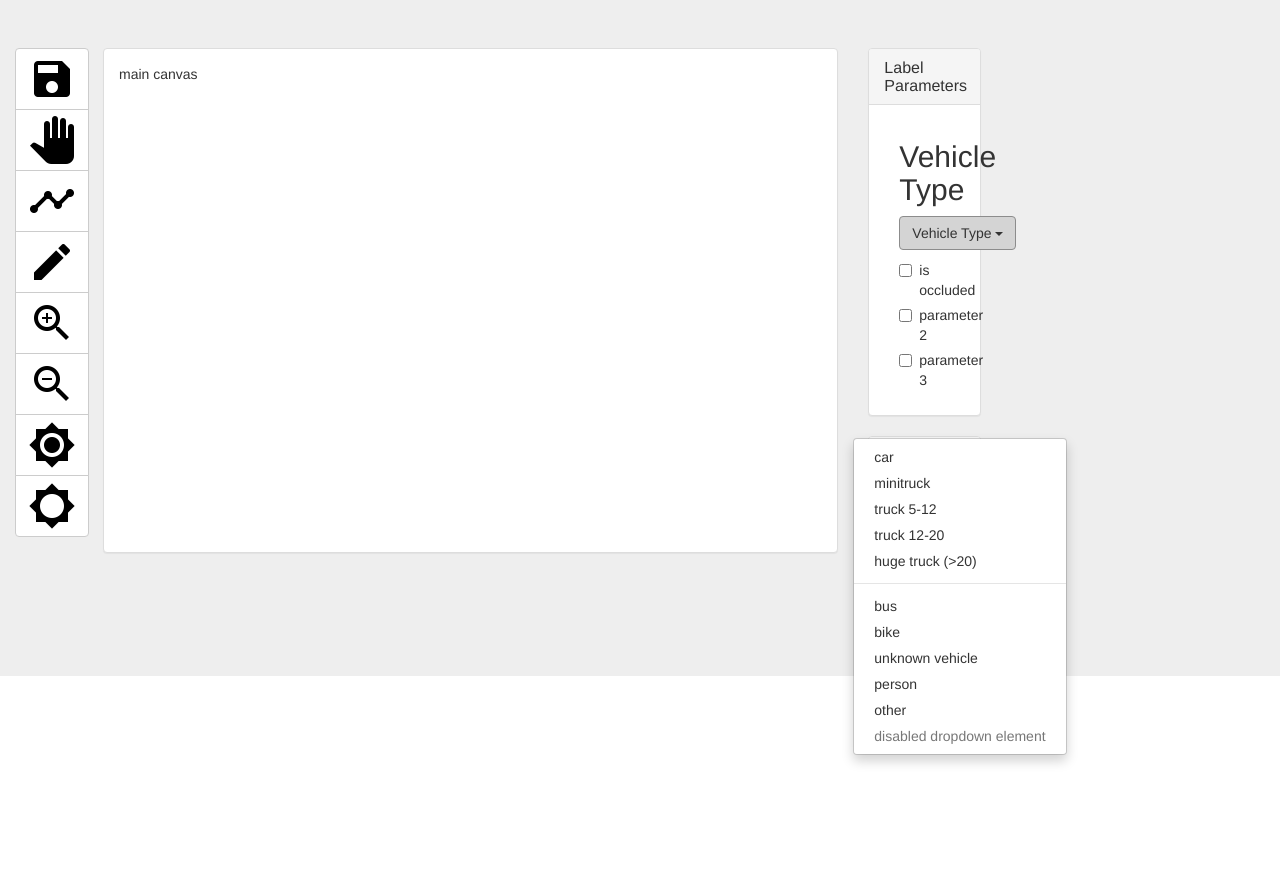
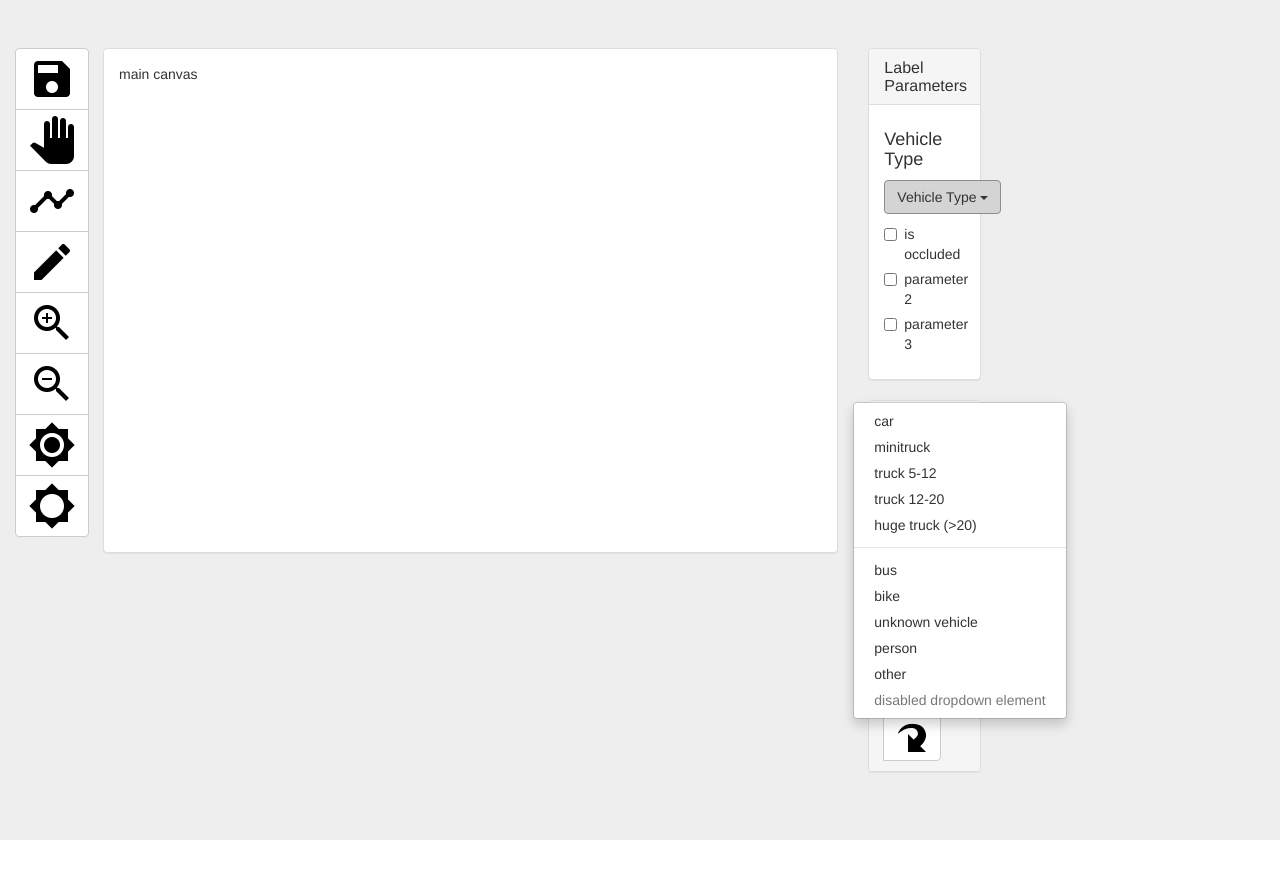
Before and after one commit to innosoft-pro/label-them, a plain HTML site: page front/main.html in a window 1280 px wide. Both pictures are taken after a click on the button "Vehicle Type". Before the commit the page ends 800 px from the top, so only its background shows below. Drawn offline with nearby package versions, Linux system fonts and the light colour scheme.

Commit message:
LT-101 Implemented GUI of history block

```diff
--- a/front/main.html
+++ b/front/main.html
@@ -37,9 +37,9 @@
                             <div class="btn-group-vertical" role="group" aria-label="...">
                                 <button class="btn btn-default save"><img src="img/save_button.png" width="48"/>
                                 </button>
-                                <button class="btn btn-default panTool"><img src="img/pan_tool_button.png" width="48"/>
+                                <button class="btn btn-default panTool"><img src="img/hand_tool_button.png" width="48"/>
                                 </button>
-                                <button class="btn btn-default selectLabel"><img src="img/select_label_button.png"
+                                <button class="btn btn-default selectLabel"><img src="img/polygon_tool_button.png"
                                                                                  width="48"/>
                                 </button>
                                 <button class="btn btn-default"><img src="img/edit_button.png" width="48"/></button>
@@ -73,9 +73,7 @@
                                 <h3 class="panel-title">Label Parameters</h3>
                             </div>
                             <div class="panel-body">
-
-                                <div class="container">
-                                    <h2>Vehicle Type</h2>
+                                    <h4>Vehicle Type</h4>
 
                                     <button class="btn btn-default dropdown-toggle" type="button"
                                             id="dropdownMenu-Classes"
@@ -84,29 +82,20 @@
                                         <span class="caret"></span>
                                     </button>
 
-                                    <ul class="dropdown-menu" role="menu" aria-labelledby="dropdownMenu-Classes">
-                                        <li role="presentation"><a role="menuitem" tabindex="-1" href="#">car</a></li>
-                                        <li role="presentation"><a role="menuitem" tabindex="-1" href="#">minitruck</a>
-                                        </li>
-                                        <li role="presentation"><a role="menuitem" tabindex="-1" href="#">truck 5-12</a>
-                                        </li>
-                                        <li role="presentation"><a role="menuitem" tabindex="-1" href="#">truck
-                                            12-20</a></li>
-                                        <li role="presentation"><a role="menuitem" tabindex="-1" href="#">huge truck
-                                            (>20)</a></li>
-                                        <li role="presentation" class="divider"></li>
-                                        <li role="presentation"><a role="menuitem" tabindex="-1" href="#">bus</a></li>
-                                        <li role="presentation"><a role="menuitem" tabindex="-1" href="#">bike</a></li>
-                                        <li role="presentation"><a role="menuitem" tabindex="-1" href="#">unknown
-                                            vehicle</a></li>
-                                        <li role="presentation"><a role="menuitem" tabindex="-1" href="#">person</a>
-                                        </li>
-                                        <li role="presentation"><a role="menuitem" tabindex="-1" href="#">other</a></li>
-                                        <li class="disabled"><a role="menuitem" tabindex="-1" href="#">disabled dropdown
-                                            element</a></li>
+                                    <ul class="dropdown-menu" aria-labelledby="dropdownMenu-Classes">
+                                        <li><a role="menuitem" tabindex="-1" href="#">car</a></li>
+                                        <li><a role="menuitem" tabindex="-1" href="#">minitruck</a></li>
+                                        <li><a role="menuitem" tabindex="-1" href="#">truck 5-12</a></li>
+                                        <li><a role="menuitem" tabindex="-1" href="#">truck 12-20</a></li>
+                                        <li><a role="menuitem" tabindex="-1" href="#">huge truck (>20)</a></li>
+                                        <li class="divider"></li>
+                                        <li><a role="menuitem" tabindex="-1" href="#">bus</a></li>
+                                        <li><a role="menuitem" tabindex="-1" href="#">bike</a></li>
+                                        <li><a role="menuitem" tabindex="-1" href="#">unknown vehicle</a></li>
+                                        <li><a role="menuitem" tabindex="-1" href="#">person</a></li>
+                                        <li><a role="menuitem" tabindex="-1" href="#">other</a></li>
+                                        <li class="disabled"><a role="menuitem" tabindex="-1" href="#">disabled dropdown element</a></li>
                                     </ul>
-                                </div>
-                                <div class="container">
 
                                     <form>
                                         <div class="checkbox">
@@ -119,7 +108,6 @@
                                             <label><input type="checkbox" value="">parameter 3</label>
                                         </div>
                                     </form>
-                                </div>
 
                             </div>
                         </div>
@@ -134,10 +122,55 @@
                             <div class="panel-heading">
                                 <h3 class="panel-title">History</h3>
                             </div>
-                            <div class="panel-body">
-                                history content
+                            <!-- Table -->
+                            <table class="table history-table">
+                                <tr>
+                                    <td>
+                                        <button class="btn btn-default panTool">
+                                            <img src="img/polygon_tool_button.png" width="24"/>
+                                        </button>
+                                    </td>
+                                    <td class="history-text-td">
+                                        Polygon
+                                    </td>
+                                </tr>
+                                <tr>
+                                    <td>
+                                        <button class="btn btn-default panTool">
+                                            <img src="img/polygon_tool_button.png" width="24"/>
+                                        </button>
+                                    </td>
+                                    <td class="history-text-td">
+                                        Polygon
+                                    </td>
+                                </tr>
+                                <tr>
+                                    <td>
+                                        <button class="btn btn-default panTool">
+                                            <img src="img/polygon_tool_button.png" width="24"/>
+                                        </button>
+                                    </td>
+                                    <td class="history-text-td">
+                                        Polygon
+                                    </td>
+                                </tr>
+                                <tr>
+                                    <td>
+                                        <button class="btn btn-default panTool">
+                                            <img src="img/polygon_tool_button.png" width="24"/>
+                                        </button>
+                                    </td>
+                                    <td class="history-text-td">
+                                        Polygon
+                                    </td>
+                                </tr>
+                            </table>
+                            <div class="panel-footer">
+                                <div class="btn-group" role="group" aria-label="...">
+                                    <button class="btn btn-default"><img src="img/arrows_undo_icon.png" width="32"/></button>
+                                    <button class="btn btn-default"><img src="img/arrows_redo_icon.png" width="32"/></button>
+                                </div>
                             </div>
-                            <div class="panel-footer">History panel footer</div>
                         </div>
                     </div>
                 </div>
--- a/front/styles.css
+++ b/front/styles.css
@@ -7,3 +7,13 @@
     padding-left: 16px;
     margin-left: 72px;
 }
+
+.history-table {
+    border: 0;
+}
+
+.history-text-td {
+    vertical-align: middle;
+    text-align: left;
+    margin-left: 16px;
+}
```
Also changed, not shown: front/img/arrows_redo_icon.png (added), front/img/arrows_undo_icon.png (added), front/img/hand_tool_button.png (renamed from front/img/pan_tool_button.png), front/img/polygon_tool_button.png (renamed from front/img/select_label_button.png).
